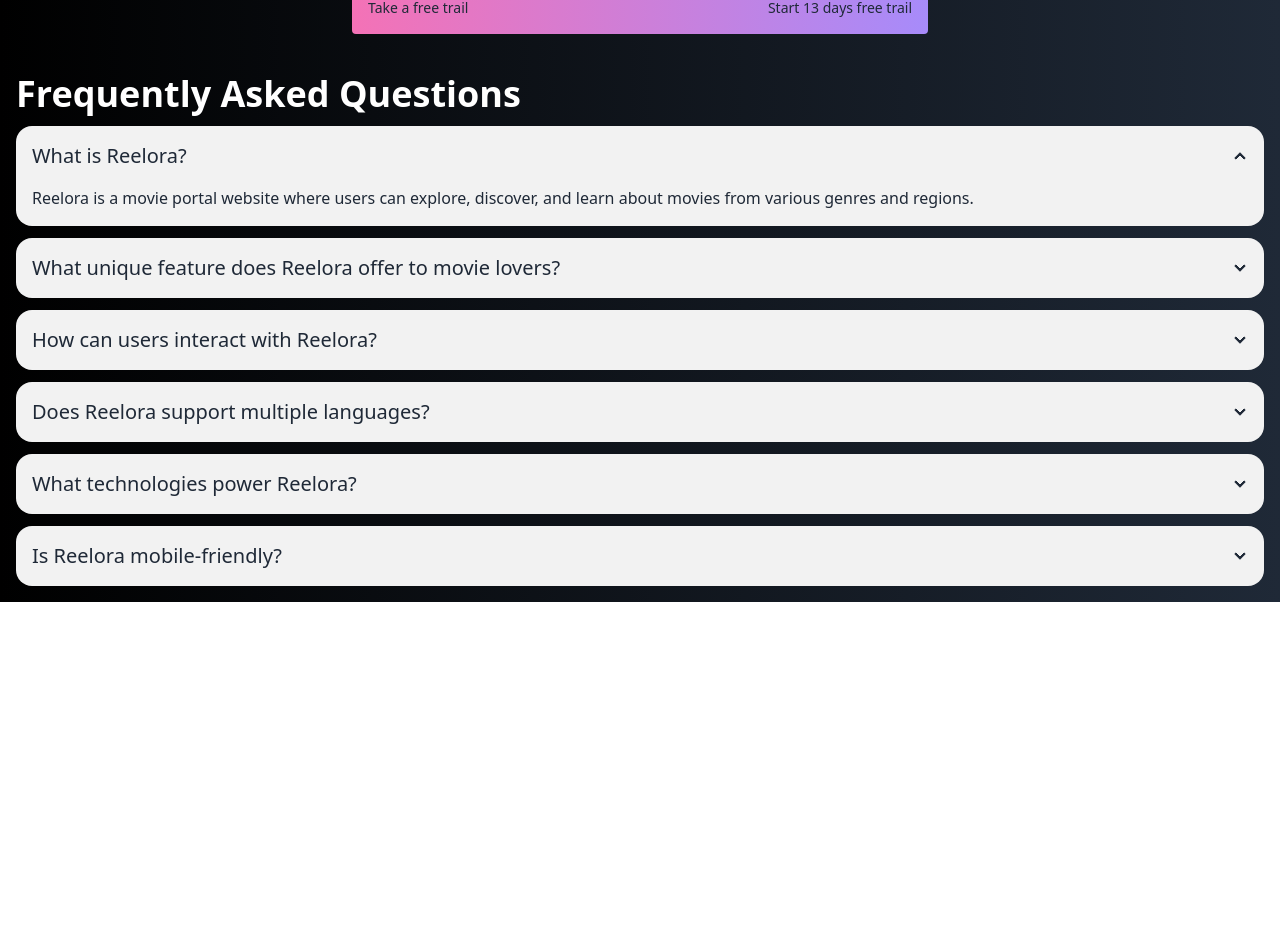
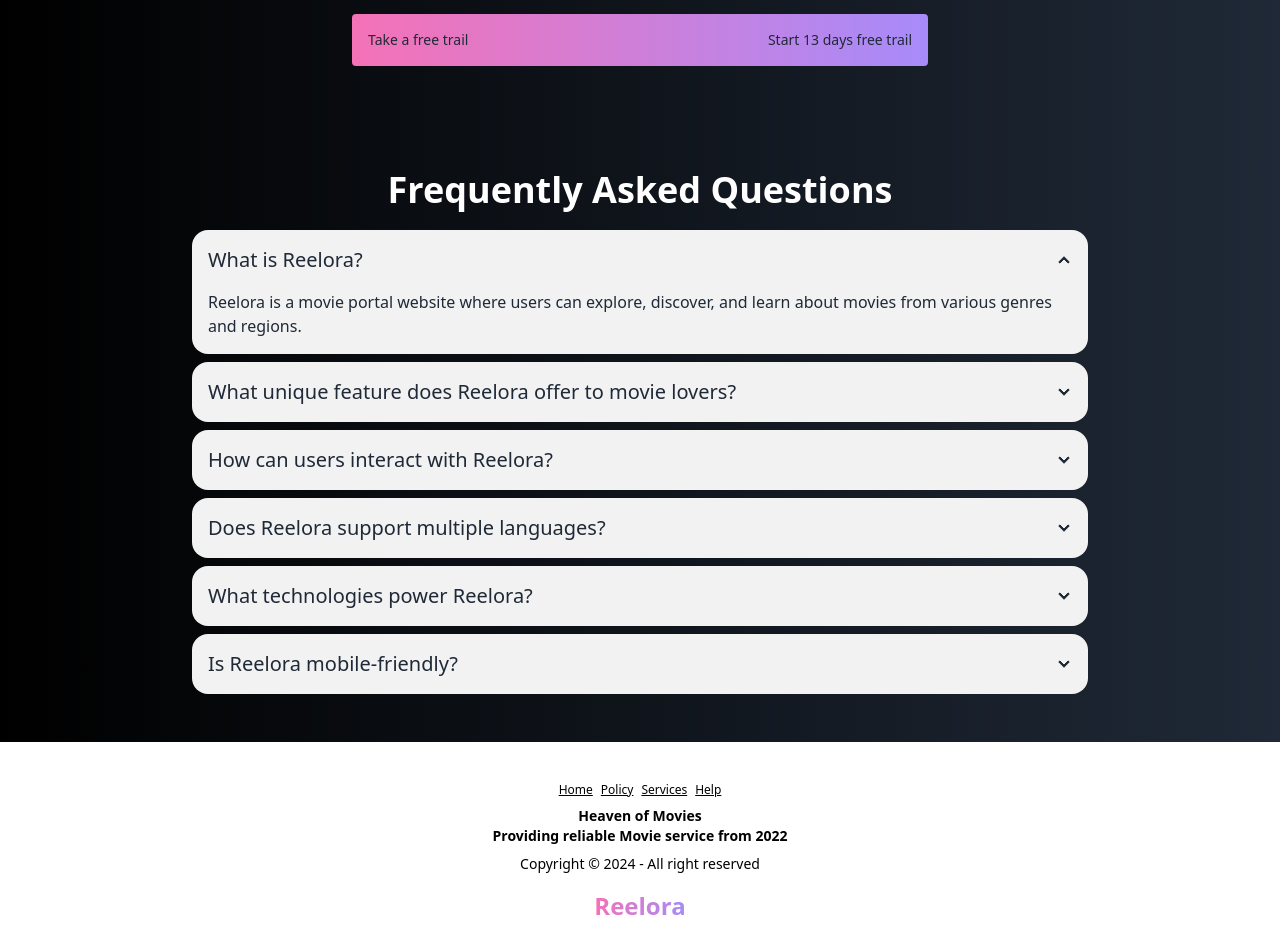
Before and after one commit to Rupon100/Reelora-Client, a React (Vite) app: page / in a window 1280 px wide. Shown: the part 1110-2062 px from the top of the page. Before the commit the page ends 1712 px from the top, so only its background shows below. Built offline with nearby package versions, Linux system fonts and the light colour scheme.

Commit message:
footer completed

```diff
--- /dev/null
+++ b/src/Components/Footer.jsx
@@ -0,0 +1,31 @@
+import { Link } from "react-router-dom";
+
+const Footer = () => {
+    return (
+        <div>
+            <footer className="footer footer-center text-black p-10 flex flex-col items-center gap-4">
+              <aside>
+                <ul className="flex flex-col gap-1 md:gap-2 md:flex-row">
+                    <Link to='' className="text-xs underline">Home</Link>
+                    <Link to='' className="text-xs underline">Policy</Link>
+                    <Link to='' className="text-xs underline">Services</Link>
+                    <Link to='' className="text-xs underline">Help</Link>
+                </ul>
+                <p className="font-bold">
+                  Heaven of Movies
+                  <br />
+                  Providing reliable Movie service from 2022
+                </p>
+                <p>Copyright © {new Date().getFullYear()} - All right reserved</p>
+              </aside>
+              <nav>
+                <div className="grid grid-flow-col gap-4">
+                  <Link to='/' className="text-lg md:text-2xl font-bold bg-clip-text text-transparent bg-gradient-to-r from-pink-400 to-violet-400">Reelora</Link>
+                </div>
+              </nav>
+            </footer>
+        </div>
+    );
+};
+
+export default Footer;
--- a/src/Root/Root.jsx
+++ b/src/Root/Root.jsx
@@ -4,6 +4,7 @@
 import Feature from "../Sections/Feature";
 import Faq from "../Sections/Faq";
 import Subscription from "../Sections/Subscription";
+import Footer from "../Components/Footer";
 
 const Root = () => {
     return (
@@ -26,7 +27,7 @@
             </main>
 
             <footer>
-
+                <Footer></Footer>
             </footer>
         </div>
     );
--- a/src/Sections/Faq.jsx
+++ b/src/Sections/Faq.jsx
@@ -1,8 +1,9 @@
 
 const Faq = () => {
     return (
-        <div className="my-4 md:my-8 space-y-3">
+        <div className="my-4 md:my-8 py-4 md:py-8 space-y-3 flex flex-col items-center gap-2">
             <h1 className="font-semibold text-2xl md:text-4xl text-white">Frequently Asked Questions</h1>
+            <div className="max-w-4xl mx-auto space-y-2">
                 <div className="collapse collapse-arrow bg-base-200">
                   <input type="radio" name="my-accordion-2" defaultChecked />
                   <div className="collapse-title text-xl font-medium">What is Reelora?</div>
@@ -46,6 +47,10 @@
                   </div>
                 </div>
             </div>
+
+
+
+        </div>
     );
 };
 
--- a/src/Sections/Subscription.jsx
+++ b/src/Sections/Subscription.jsx
@@ -1,7 +1,7 @@
 
 const Subscription = () => {
     return (
-        <div className="my-4 md:my-8 space-y-3 md:space-y-6 text-center">
+        <div className="my-4 md:my-8 py-4 md:py-8 space-y-3 md:space-y-6 text-center">
             <div className="space-y-4">
                 <h1 className="font-semibold text-2xl md:text-4xl text-white">Subscription</h1>
                 <p className="text-white">Unlock ad-free access to a vast library of movies and shows. Enjoy HD/4K streaming, offline downloads, and multi-device support. Choose from Basic, Standard, or Premium plans to suit your needs. Start your free trial today!</p>
```
Lines whose indentation alone changed are shown as unchanged.
